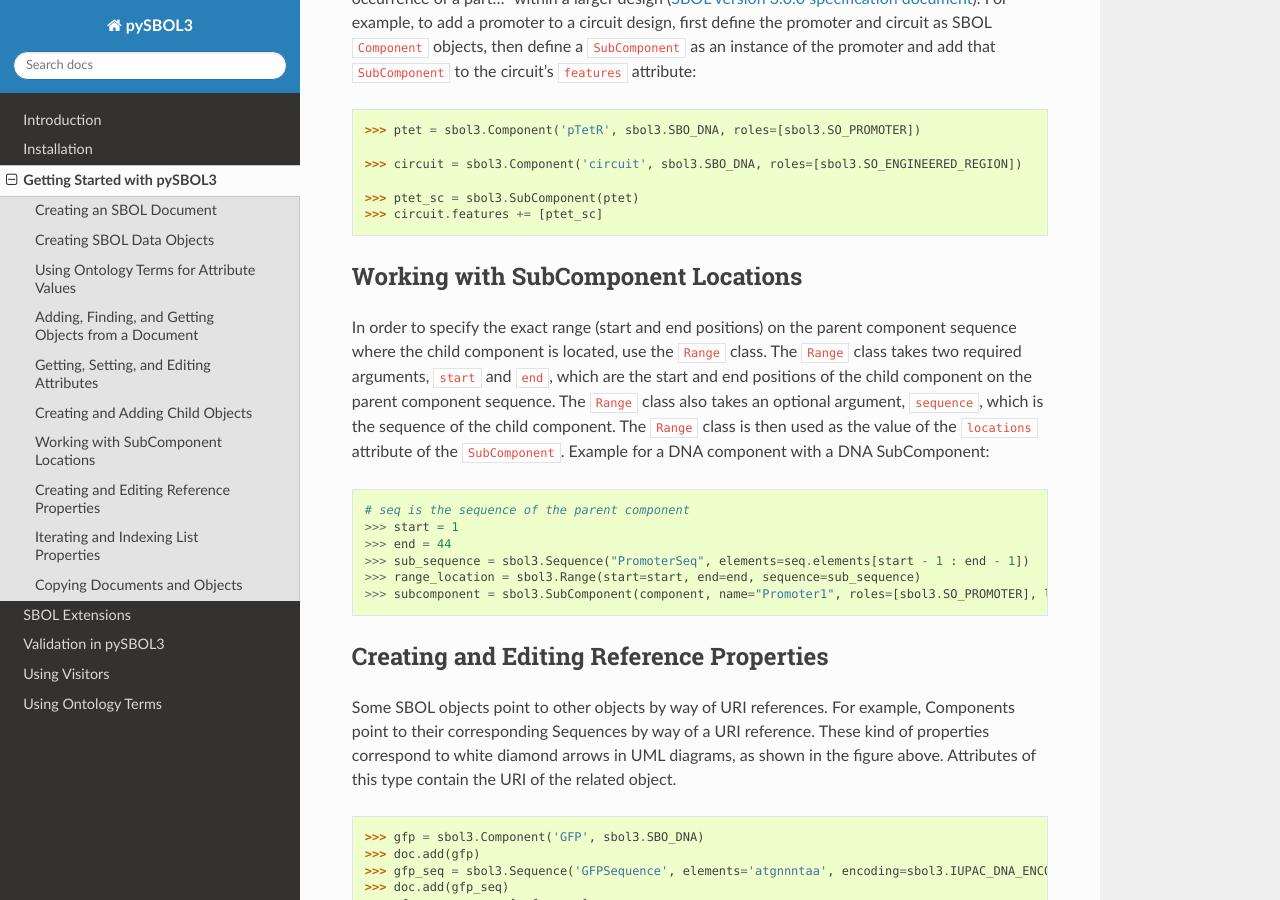
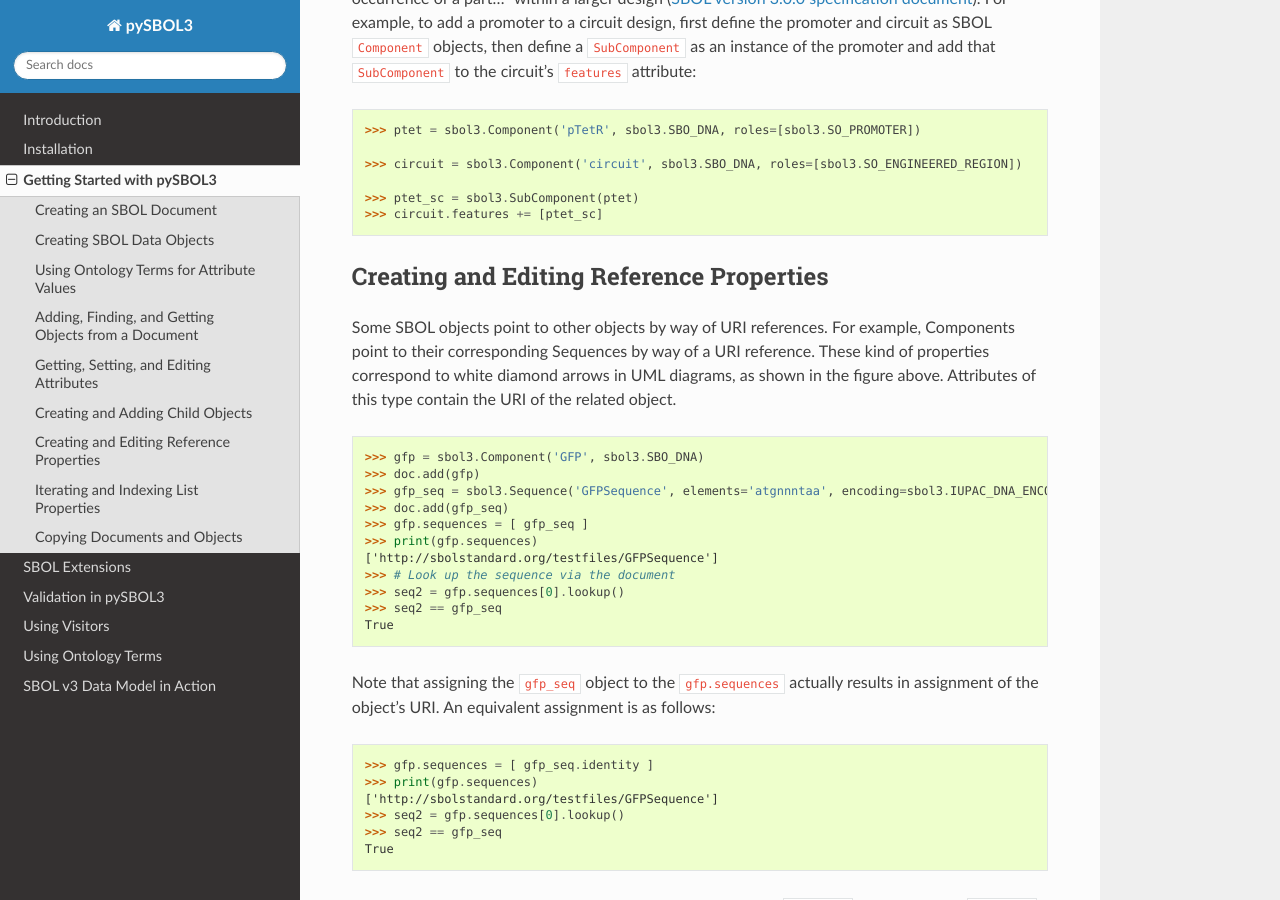
Before and after one commit to SynBioDex/pySBOL3, a Sphinx documentation site: the page built from docs/getting_started.rst, in a window 1280 px wide and 900 px high, scrolled down 6678 px. Built offline with Sphinx 7.4.7 and the Read the Docs theme 2.0.0, drawn with Linux system fonts in a browser that asks for light colours.

Commit message:
Add a draft tutorial doc for working with SBOL data model

```diff
--- a/docs/getting_started.rst
+++ b/docs/getting_started.rst
@@ -332,28 +332,6 @@
 .. end
 
 -----------------------------------------
-Working with SubComponent Locations
------------------------------------------
-
-In order to specify the exact range (start and end positions) on the parent component sequence where the child
-component is located, use the ``Range`` class. The ``Range`` class takes two required arguments, ``start`` and
-``end``, which are the start and end positions of the child component on the parent component sequence.
-The ``Range`` class also takes an optional argument, ``sequence``, which is the sequence of the child component.
-The ``Range`` class is then used as the value of the ``locations`` attribute of the ``SubComponent``.
-Example for a DNA component with a DNA SubComponent:
-
-.. code:: python
-
-    # seq is the sequence of the parent component
-    >>> start = 1
-    >>> end = 44
-    >>> sub_sequence = sbol3.Sequence("PromoterSeq", elements=seq.elements[start - 1 : end - 1])
-    >>> range_location = sbol3.Range(start=start, end=end, sequence=sub_sequence)
-    >>> subcomponent = sbol3.SubComponent(component, name="Promoter1", roles=[sbol3.SO_PROMOTER], locations=range_location)
-
-.. end
-
------------------------------------------
 Creating and Editing Reference Properties
 -----------------------------------------
 
--- a/docs/index.rst
+++ b/docs/index.rst
@@ -18,6 +18,7 @@
    validation
    visitor
    ontology
+   sbol_data_model
 ..   repositories
 ..   sbol_examples
 ..   dbtl
```
Also changed, not shown: docs/sbol_data_model.rst (added, +132 -0 lines).
